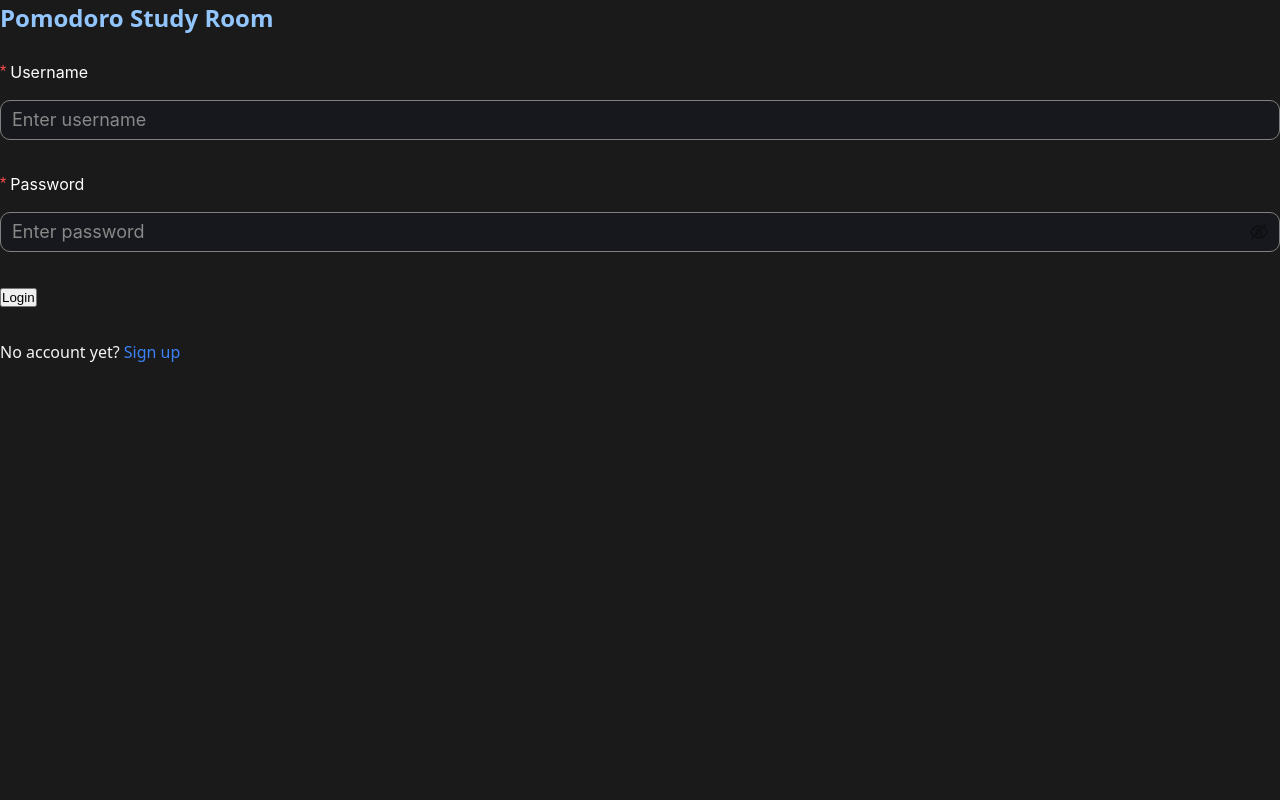
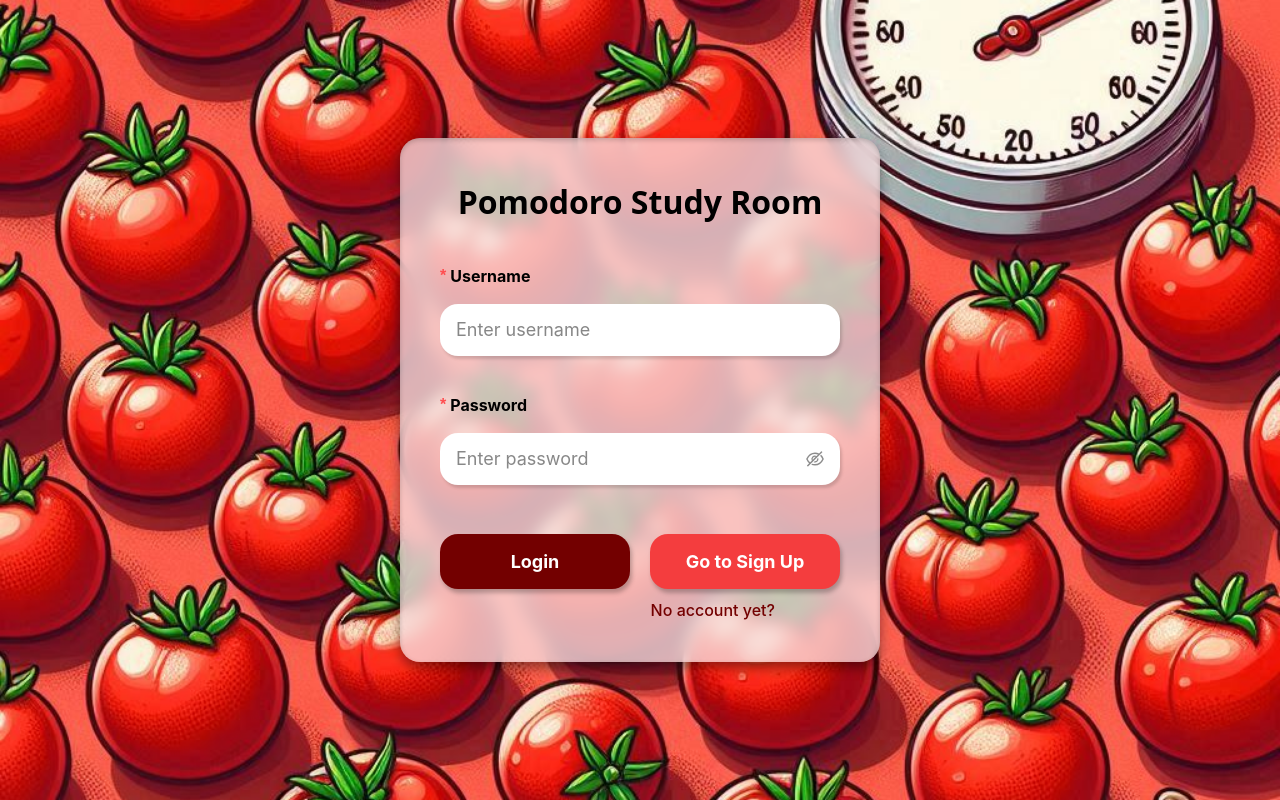
Before and after one commit to luciocanepa/SOPRA_group11_client, a Next.js app: page /login in a window 1280 px wide. Built offline with nearby package versions, Linux system fonts and the light colour scheme; what @ant-design/nextjs-registry would draw is missing.

Commit message:
Implemented the Login UI again after the FixLogin Merge into main, here I also changed the Sign Up text to a button instead of a text link again

```diff
--- a/app/login/page.tsx
+++ b/app/login/page.tsx
@@ -6,13 +6,16 @@ import { Form, Input } from "antd";
 import Link from "next/link";
 import useLocalStorage from "@/hooks/useLocalStorage";
 import { User } from "@/types/user";
+import {JSX} from "react";
+import "../styles/pages/login.css";
 
 interface LoginForm {
   username: string;
   password: string;
 }
 
-const Login: React.FC = () => {
+
+const Login: () => JSX.Element = () => {
   const router = useRouter();
   const apiService = useApi();
   const [form] = Form.useForm<LoginForm>();
@@ -42,38 +45,67 @@ const Login: React.FC = () => {
   };
 
   return (
-    <div className="login-container text-black">
-      <h2>Pomodoro Study Room</h2>
+      <div className="login-page">
+        <div className="login-container">
+          <h2 className="login-title">Pomodoro Study Room</h2>
           <Form<LoginForm>
               form={form}
               name="login"
               size="large"
               onFinish={handleLogin}
               layout="vertical"
+              className="login-form"
           >
+            <div className="form-group">
               <Form.Item
                   name="username"
                   label="Username"
                   rules={[{ required: true, message: "Please input your username!" }]}
               >
-          <Input placeholder="Enter username" />
+                <Input
+                    className="login-input"
+                    placeholder="Enter username"
+                    size="large"
+                />
               </Form.Item>
+            </div>
+
+            <div className="form-group">
               <Form.Item
                   name="password"
                   label="Password"
                   rules={[{ required: true, message: "Please input your password!" }]}
               >
-          <Input.Password placeholder="Enter password" />
+                <Input.Password
+                    className="login-input"
+                    placeholder="Enter password"
+                    size="large"
+                />
               </Form.Item>
-        <Form.Item>
-          <button type="submit" className="login-button">
+            </div>
+
+            <div className="button-group">
+              <Form.Item style={{ width: '100%' }}>
+                <div style={{ display: 'flex', gap: '20px', width: '100%' }}>
+                  <button type="submit" className="login-button" style={{ flex: 1 }}>
                     Login
                   </button>
+                  <Link
+                      href="/register"
+                      className="signup-button"
+                      style={{ flex: 1, display: 'flex', justifyContent: 'center' }}
+                  >
+                    Go to Sign Up
+                  </Link>
+                </div>
+
               </Form.Item>
+            </div>
+            <p className="signup-prompt">
+              No account yet?
+            </p>
           </Form>
-      <p>
-        No account yet? <Link href="/register">Sign up</Link>
-      </p>
+        </div>
       </div>
   );
 };
--- a/app/styles/globals.css
+++ b/app/styles/globals.css
@@ -19,6 +19,10 @@
 }
 
 body {
+  background-image: url("/images/clock_top_right.jpeg");
+  background-size: cover; /* full coverage without stretching */
+  background-position: center; /* centers image */
+  background-repeat: no-repeat;
   background-color: var(--bg-primary);
   color: var(--text-primary);
   font-family:
--- a/app/styles/pages/login.css
+++ b/app/styles/pages/login.css
@@ -1,7 +1,7 @@
 .login-page {
   background-image: url("/images/clock_top_right.jpeg");
-  background-size: cover; /* full coverage without stretching */
-  background-position: center; /* centers image */
+  background-size: cover;
+  background-position: center;
   background-repeat: no-repeat;
   display: flex;
   justify-content: center;
@@ -13,14 +13,14 @@
 }
 
 .login-container {
-  background-color: rgba(249, 225, 227, 0.87);
+  background-color: rgba(249, 225, 227, 0.77);
   border-radius: 20px;
   padding: 40px;
   width: 100%;
   max-width: 480px;
   box-shadow:
-    inset 0 2px 5px rgba(0, 0, 0, 0.2),
-    0 6px 12px rgba(0, 0, 0, 0.42);
+            inset 0 2px 5px rgba(0, 0, 0, 0.2),
+            0 6px 12px rgba(0, 0, 0, 0.42);
   backdrop-filter: blur(8px) !important;
 }
 
@@ -36,7 +36,7 @@
   width: 100%;
   display: flex;
   flex-direction: column;
-  gap: 25px;
+  gap: 5px;
 }
 
 .form-group {
@@ -51,73 +51,126 @@
   font-size: 18px;
 }
 
+.ant-form-item-label > label {
+  color: #000000 !important;
+  font-size: 18px;
+  font-weight: bold;
+}
+
 .login-input {
   width: 100%;
-  padding: 16px;
-  border-radius: 18px;
+  padding: 13px 16px !important;
+  border-radius: 18px !important;
   border: none;
-  background-color: #ffffff;
+  background-color: #ffffff !important;
   box-shadow: 2px 3px 3px rgba(0, 0, 0, 0.15);
-  font-size: 16px;
+  font-size: 18px !important;
+  height: auto !important;
+  min-height: 40px !important;
+  color: black !important;
+}
+.login-input::placeholder {
+  color: rgb(135, 135, 135) !important;
+  font-size: 18px;
 }
 
-.login-input::placeholder {
-  color: #989898;
-  font-size: 17.5px;
-  font-style: italic !important;
+
+
+
+.login-input:focus,
+.ant-input-password .login-input:focus,
+.ant-input-password:focus-within .login-input {
+  outline: 3px solid #730000 !important;
+  border-color: transparent !important;
+  box-shadow: none !important;
+}
+.ant-input-password:focus-within {
+  outline: 3px solid #730000 !important;
+  border-radius: 18px;
+}
+.ant-input-affix-wrapper-focused {
+  box-shadow: none !important;
+  border-color: transparent !important;
 }
 
-.login-input:focus {
-  outline: 3px solid #730000; /* thicker outline */
-}
+
 
 .button-group {
   display: flex;
   gap: 20px;
   margin-top: 20px;
+  width: 100%;
 }
 
+.button-group .ant-form-item-control {
+  width: 100%;
+}
+
+.button-group .ant-form-item-control-input-content {
+  display: flex;
+  gap: 20px;
+}
+
+
+
+/* Unified Button Styles */
 .login-button,
 .signup-button {
   flex: 1;
-  padding: 16px;
-  border-radius: 18px;
-  border: none;
-  color: white;
-  font-weight: bold;
-  font-size: 18px;
+  padding: 14px 0;
+  border-radius: 18px !important;
+  border: none !important;
+  color: white !important;
+  font-weight: bold !important;
+  font-size: 18px !important;
+  font-family: inherit !important;
   cursor: pointer;
-  box-shadow: 2px 4px 4px rgba(0, 0, 0, 0.25); /*  shadow */
-  transition: all 0.2s;
-  margin-top: -10px;
+  box-shadow: 2px 4px 4px rgba(0, 0, 0, 0.25) !important;
+  transition: all 0.2s !important;
+  text-align: center;
+  display: flex !important;
+  justify-content: center;
+  align-items: center;
+  height: 100%;
+  box-sizing: border-box;
+  text-decoration: none !important;
+  white-space: nowrap;
 }
 
+
+
+
 .login-button {
-  background-color: #730000;
+  background-color: #730000 !important;
 }
 
+.signup-button {
+  background-color: #f43d3e !important;
+}
+
+
 .login-button:hover {
-  background-color: #3e0000;
+  background-color: #3e0000 !important;
   transform: translateY(2px);
 }
 
-.signup-button {
-  background-color: #f43d3e;
+.signup-button:hover {
+  background-color: #c63233 !important;
+  transform: translateY(2px);
 }
 
-.signup-button:hover {
-  background-color: #c63233;
-  transform: translateY(2px); /*  hover effect */
-}
+
 
 .signup-prompt {
   color: #730000;
-  margin-top: 8px;
+  margin-top: -20px;
   margin-right: 65px;
   font-size: 16px;
-  text-align: right;
+  text-align: end;
   font-weight: 500;
 }
+
+
 
 .error-message {
   color: #ff2e2e;
@@ -127,6 +180,8 @@
   font-weight: 500;
 }
 
+
+
 .login-input:invalid {
   border-color: #ff4444;
 }
```
Lines whose indentation alone changed are shown as unchanged.
